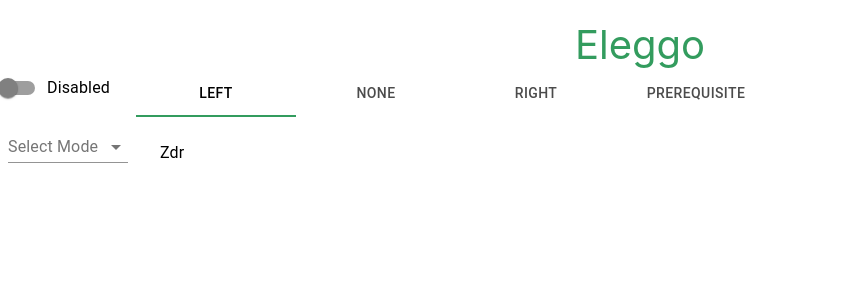
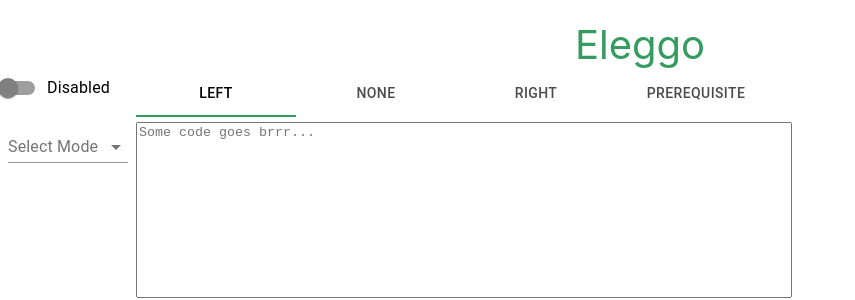
Before and after one commit to fanton-dev/eleggo-server, a React (Create React App) app in the folder client/: page / in a window 1280 px wide. Shown: the top 300 px of the page, without its empty margins (0-855 px from the left). Built offline with nearby package versions, Linux system fonts and the light colour scheme.

Commit message:
[Feat] Refactored Code Input component References #3.

```diff
--- a/client/src/components/CodeInput/CodeInput.js
+++ b/client/src/components/CodeInput/CodeInput.js
@@ -1,43 +1,8 @@
-import React from 'react';
-import PropTypes from 'prop-types';
+import React, { useState } from 'react';
 import { makeStyles } from '@material-ui/core/styles';
 import Tabs from '@material-ui/core/Tabs';
 import Tab from '@material-ui/core/Tab';
-import Typography from '@material-ui/core/Typography';
-import Box from '@material-ui/core/Box';
-
-function TabPanel(props) {
-  const { children, value, index, ...other } = props;
-
-  return (
-    <div
-      role="tabpanel"
-      hidden={value !== index}
-      id={`vertical-tabpanel-${index}`}
-      aria-labelledby={`vertical-tab-${index}`}
-      {...other}
-    >
-      {value === index && (
-        <Box p={3}>
-          <Typography>{children}</Typography>
-        </Box>
-      )}
-    </div>
-  );
-}
-
-TabPanel.propTypes = {
-  children: PropTypes.node,
-  index: PropTypes.any.isRequired,
-  value: PropTypes.any.isRequired,
-};
-
-function a11yProps(index) {
-  return {
-    id: `vertical-tab-${index}`,
-    'aria-controls': `vertical-tabpanel-${index}`,
-  };
-}
+import styles from './CodeInput.module.css'
 
 const useStyles = makeStyles((theme) => ({
   root: {
@@ -49,41 +14,41 @@
   },
 }));
 
+const TabPanel = ({ children, value, index }) => {
+  return (
+    <div>
+      {
+        value === index ?
+          <textarea placeholder='Some code goes brrr...' className={styles.code}>
+          </textarea>
+        : ''
+      }
+    </div>
+  )
+}
+
 const CodeInput = () => {
   const classes = useStyles();
-  const [value, setValue] = React.useState(0);
+  const [selectedTab, setSelectedTab] = useState(0);
 
   const handleChange = (event, newValue) => {
-    setValue(newValue);
-  };
+    setSelectedTab(newValue);
+  }
 
   return (
     <div className={classes.root}>
-      <Tabs
-        orientation="horizontal"
-        value={value}
-        onChange={handleChange}
-        TabIndicatorProps={{ className: classes.indicator }}
-      >
-        <Tab label="Left" {...a11yProps(0)} />
-        <Tab label="None" {...a11yProps(1)} />
-        <Tab label="Right" {...a11yProps(2)} />
-        <Tab label="Prerequisite" {...a11yProps(3)} />
+      <Tabs value={selectedTab} onChange={handleChange} TabIndicatorProps={{ className: classes.indicator }} >
+          <Tab label="Left" />
+          <Tab label="None" />
+          <Tab label="Right" />
+          <Tab label="Prerequisite" />
       </Tabs>
-      <TabPanel value={value} index={0}>
-        Zdr
-      </TabPanel>
-      <TabPanel value={value} index={1}>
-        None
-      </TabPanel>
-      <TabPanel value={value} index={2}>
-        Right
-      </TabPanel>
-      <TabPanel value={value} index={3}>
-        Prerequisite
-      </TabPanel>
+      <TabPanel value={selectedTab} index={0}></TabPanel>
+      <TabPanel value={selectedTab} index={1}></TabPanel>
+      <TabPanel value={selectedTab} index={2}></TabPanel>
+      <TabPanel value={selectedTab} index={3}></TabPanel>
     </div>
-  );
+  )
 }
 
 export default CodeInput;
--- /dev/null
+++ b/client/src/components/CodeInput/CodeInput.module.css
@@ -0,0 +1,7 @@
+textarea {
+  margin-top: 5px;
+  width: 650px;
+  height: 170px;
+  outline: none;
+  resize: none;
+}
```
